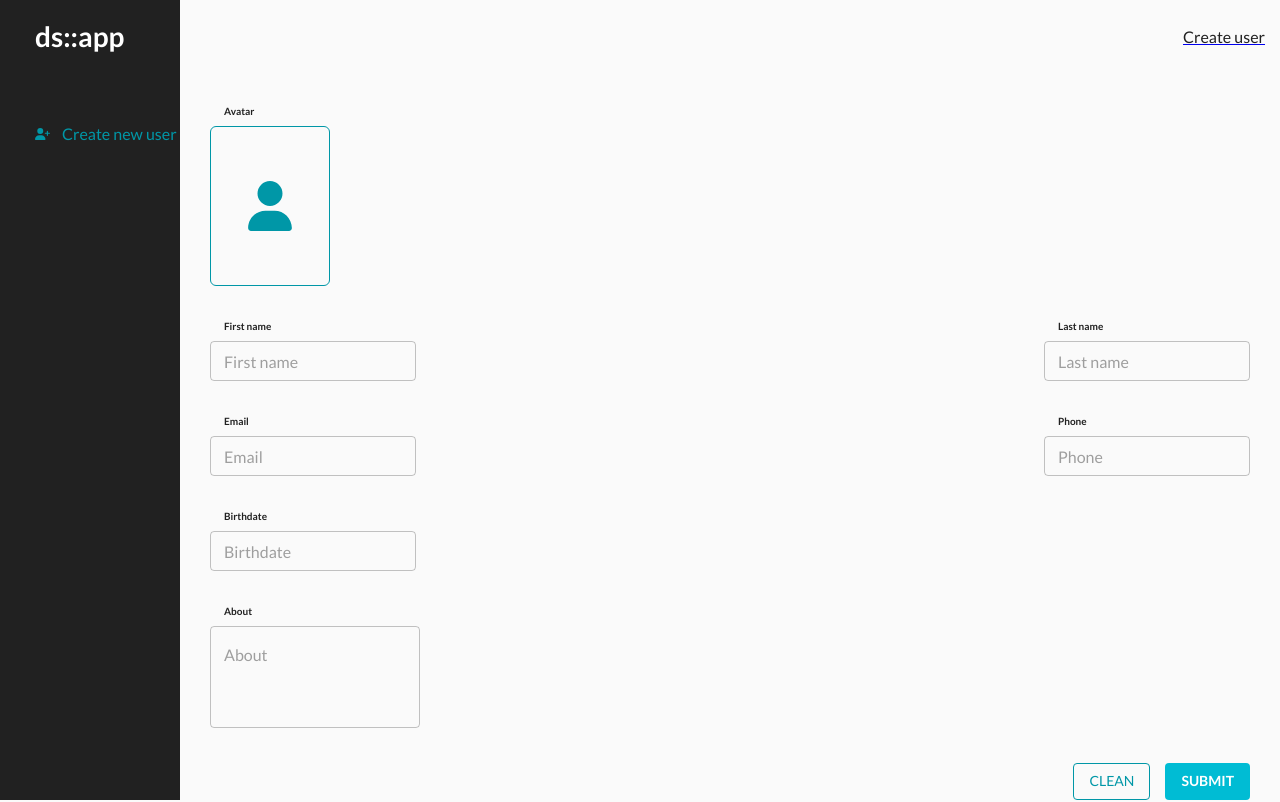
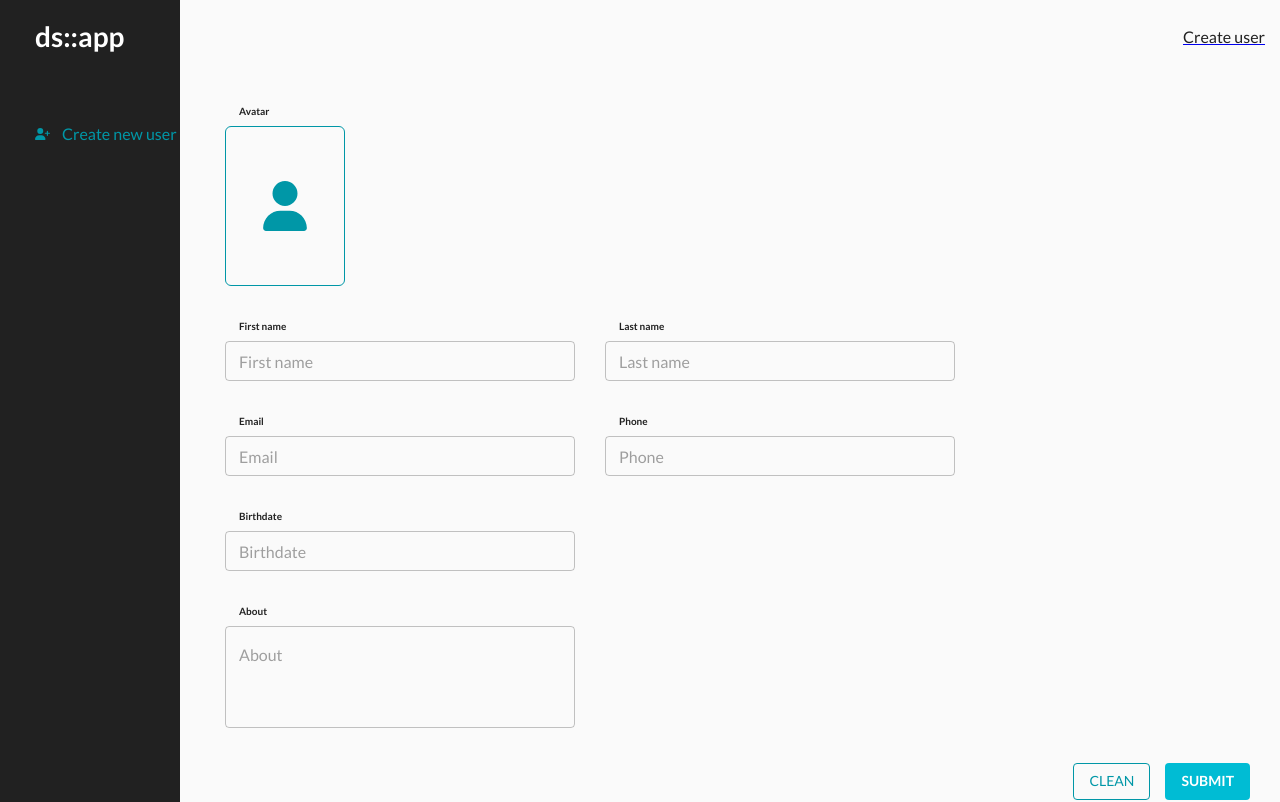
Before and after one commit to MaciejOstojski4/DS-app, a React (Create React App) app: page /users/create in a window 1280 px wide. Shown: the top 802 px of the page. Built offline with nearby package versions, Linux system fonts and the light colour scheme.

Commit message:
Fix validation messages, layout of form

```diff
--- a/src/i18n/en/users.json
+++ b/src/i18n/en/users.json
@@ -17,5 +17,6 @@
   "File is too big": "File is too big",
   "File extension is wrong": "File extension is wrong",
   "User avatar": "User avatar",
-  "User avatar preview": "User avatar preview"
+  "User avatar preview": "User avatar preview",
+  "Phone must be in valid format": "Phone must be in valid format"
 }
--- a/src/layouts/main/navigation/styles.ts
+++ b/src/layouts/main/navigation/styles.ts
@@ -5,7 +5,7 @@ export const Navigation = styled('div')(({ theme: { palette } }) => ({
   flexDirection: 'column',
   padding: '15px 0 30px',
   backgroundColor: palette.grey[900],
-  minHeight: '100vh',
+  height: '100%',
 }));
 
 export const NavList = styled('ul')({
--- a/src/pages/users/create/container.tsx
+++ b/src/pages/users/create/container.tsx
@@ -20,6 +20,7 @@ export const UserCreate = () => {
   return (
     <S.Form>
       <S.FormRow>
+        <S.FormColumn>
           <FormGroupAvatar
             name="avatar"
             errors={errors}
@@ -28,6 +29,7 @@ export const UserCreate = () => {
             placeholder={t('Avatar')}
             onChange={handleFileChange}
           />
+        </S.FormColumn>
       </S.FormRow>
       <S.FormRow>
         <S.FormColumn>
@@ -76,6 +78,7 @@ export const UserCreate = () => {
         </S.FormColumn>
       </S.FormRow>
       <S.FormRow>
+        <S.FormColumn>
           <FormGroupInput
             name="about"
             errors={errors}
@@ -86,6 +89,7 @@ export const UserCreate = () => {
             value={formObject.about}
             onChange={handleInputChange}
           />
+        </S.FormColumn>
       </S.FormRow>
       <S.FormRow>
         <S.FormGroupSubmit>
--- a/src/pages/users/create/form-group/form-group-date.tsx
+++ b/src/pages/users/create/form-group/form-group-date.tsx
@@ -32,6 +32,7 @@ export const FormGroupDate = ({
         <DatePicker
           value={value}
           onChange={onChange}
+          maxDate={new Date()}
           renderInput={(params) => (
             <TextField
               {...params}
--- a/src/pages/users/create/form-group/form-group-input.tsx
+++ b/src/pages/users/create/form-group/form-group-input.tsx
@@ -35,8 +35,8 @@ export const FormGroupInput = ({
         value={value}
         minRows={minRows}
         multiline={multiline}
-        helperText={findError('firstName')}
-        error={!!findError('firstName')}
+        helperText={findError(name)}
+        error={!!findError(name)}
         onChange={onChange}
       />
     </S.FormGroup>
--- a/src/pages/users/create/styles.ts
+++ b/src/pages/users/create/styles.ts
@@ -10,7 +10,6 @@ export const Form = styled('form')({
 
 export const FormRow = styled('div')({
   display: 'flex',
-  justifyContent: 'space-between',
   width: '100%',
   padding: '0 30px',
 
@@ -21,7 +20,14 @@ export const FormRow = styled('div')({
 
 export const FormColumn = styled('div')({
   display: 'flex',
-  flexDirection: 'column'
+  flexDirection: 'column',
+  margin: '0 15px',
+  width: '350px',
+
+  [`@media (max-width: ${SMALL_DEVICES})`]: {
+    width: 'auto',
+    margin: '0',
+  }
 });
 
 export const FormGroupSubmit = styled('div')({
--- a/src/pages/users/create/validation-schema.ts
+++ b/src/pages/users/create/validation-schema.ts
@@ -10,12 +10,11 @@ export const validationSchema = yup.object().shape({
     .email(i18n.t('users:Email must be in valid format'))
     .required(i18n.t('users:Email is required')),
   phone: yup.string()
-    .matches(PHONE_REGEX)
+    .matches(PHONE_REGEX, i18n.t('users:Phone must be in valid format'))
     .required(i18n.t('users:Phone is required')),
   about: yup.string().required(i18n.t('users:About is required')),
   birthdate: yup
     .date()
-    .max(new Date())
     .nullable()
     .required(i18n.t('users:Birthdate is required')),
 });
```
Lines whose indentation alone changed are shown as unchanged.
